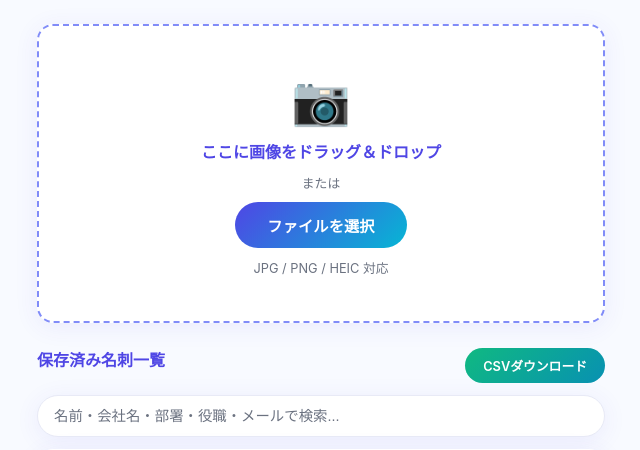
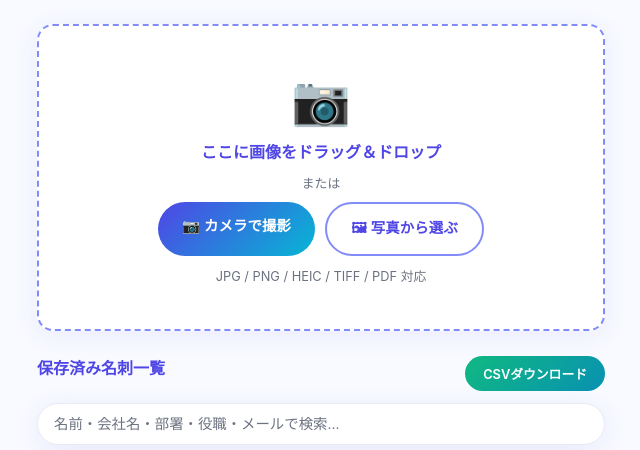
Before and after one commit to ogu0815/meishi-app-, a Flask app: page / in a window 1280 px wide. Shown: the part 211-661 px from the top of the page, without its empty margins (319-959 px from the left). Run offline with Flask 3, Linux system fonts and the light colour scheme; the visitor is signed in with stand-in values (Sample User, id 1); data that the repository does not hold is empty.

Commit message:
TIFF・PDF対応追加

```diff
--- a/app.py
+++ b/app.py
@@ -65,7 +65,7 @@ def login_required(f):
 UPLOAD_FOLDER  = "uploads"
 SAVED_FOLDER   = "uploads/saved"   # 名刺画像の永続保存先
 OUTPUT_CSV     = "meishi_data.csv"
-ALLOWED_EXTENSIONS = {"jpg", "jpeg", "png", "heic", "heif"}
+ALLOWED_EXTENSIONS = {"jpg", "jpeg", "png", "heic", "heif", "tif", "tiff", "pdf"}
 
 app.config["UPLOAD_FOLDER"] = UPLOAD_FOLDER
 os.makedirs(SAVED_FOLDER, exist_ok=True)
@@ -367,16 +367,40 @@ def upload():
     file.save(tmp_path)
 
     try:
-        # 永続保存（HEIC含む全形式をJPGに変換）
-        img = Image.open(tmp_path).convert("RGB")
-        img.save(saved_path, "JPEG", quality=85)
+        all_cards = []
 
-        text  = extract_text(saved_path)  # 変換済みJPGでOCR
-        cards = parse_multiple_cards(text, file.filename)
-        for card in cards:
-            card["画像"] = saved_filename
-        # ※ここでは保存しない。/save エンドポイントで保存する
-        return jsonify({"success": True, "cards": cards, "count": len(cards), "raw_text": text})
+        if ext == "pdf":
+            # PDF：各ページを画像に変換してOCR
+            import fitz  # PyMuPDF
+            pdf = fitz.open(tmp_path)
+            for page_num in range(len(pdf)):
+                page = pdf[page_num]
+                mat = fitz.Matrix(2.0, 2.0)  # 解像度2倍
+                pix = page.get_pixmap(matrix=mat)
+                page_img_id = uuid.uuid4().hex
+                page_saved_filename = f"{page_img_id}.jpg"
+                page_saved_path = os.path.join(SAVED_FOLDER, page_saved_filename)
+                pix.save(page_saved_path)
+
+                text = extract_text(page_saved_path)
+                page_label = f"{file.filename} (P{page_num + 1})"
+                cards = parse_multiple_cards(text, page_label)
+                for card in cards:
+                    card["画像"] = page_saved_filename
+                all_cards.extend(cards)
+            pdf.close()
+        else:
+            # 画像ファイル（JPG / PNG / HEIC / TIFF）
+            img = Image.open(tmp_path).convert("RGB")
+            img.save(saved_path, "JPEG", quality=85)
+            text = extract_text(saved_path)
+            cards = parse_multiple_cards(text, file.filename)
+            for card in cards:
+                card["画像"] = saved_filename
+            all_cards = cards
+
+        return jsonify({"success": True, "cards": all_cards, "count": len(all_cards)})
+
     except Exception as e:
         if os.path.exists(saved_path):
             os.remove(saved_path)
--- a/requirements.txt
+++ b/requirements.txt
@@ -6,3 +6,4 @@ gspread>=6.0.0
 google-auth>=2.0.0
 google-cloud-vision>=3.0.0
 gunicorn>=21.0.0
+PyMuPDF>=1.23.0
--- a/static/style.css
+++ b/static/style.css
@@ -116,18 +116,32 @@ main {
 .drop-text  { font-size: 1rem; font-weight: 700; color: var(--primary); }
 .drop-sub   { font-size: 0.8rem; color: var(--text-muted); }
 
+.file-btn-group {
+  display: flex;
+  gap: 10px;
+  flex-wrap: wrap;
+  justify-content: center;
+}
+
 .file-btn {
   background: linear-gradient(135deg, var(--primary), var(--accent));
   color: #fff;
-  padding: 12px 32px;
+  padding: 12px 24px;
   border-radius: 50px;
-  font-size: 0.95rem;
+  font-size: 0.9rem;
   font-weight: 600;
   cursor: pointer;
   transition: opacity 0.2s, transform 0.15s;
   letter-spacing: 0.01em;
+  white-space: nowrap;
 }
 .file-btn:active { opacity: 0.85; transform: scale(0.97); }
+
+.file-btn-secondary {
+  background: var(--surface);
+  color: var(--primary);
+  border: 2px solid var(--primary-light);
+}
 
 /* ---- プレビューエリア ---- */
 .preview-area {
--- a/templates/index.html
+++ b/templates/index.html
@@ -22,9 +22,13 @@
         <div class="drop-icon">📷</div>
         <p class="drop-text">ここに画像をドラッグ＆ドロップ</p>
         <p class="drop-sub">または</p>
-        <label class="file-btn" for="fileInput">ファイルを選択</label>
-        <input type="file" id="fileInput" accept=".jpg,.jpeg,.png,.heic,.heif" capture="environment" hidden>
-        <p class="drop-sub">JPG / PNG / HEIC 対応</p>
+        <div class="file-btn-group">
+          <label class="file-btn" for="fileInput">📷 カメラで撮影</label>
+          <label class="file-btn file-btn-secondary" for="fileInputLib">🖼 写真から選ぶ</label>
+        </div>
+        <input type="file" id="fileInput" accept="image/*" capture="environment" hidden>
+        <input type="file" id="fileInputLib" accept=".jpg,.jpeg,.png,.heic,.heif,.tif,.tiff,.pdf,image/*" hidden>
+        <p class="drop-sub">JPG / PNG / HEIC / TIFF / PDF 対応</p>
       </div>
 
       <!-- プレビュー -->
@@ -142,6 +146,7 @@
 
     // ---- アップロード ----
     fileInput.addEventListener("change", e => showPreview(e.target.files[0]));
+    document.getElementById("fileInputLib").addEventListener("change", e => showPreview(e.target.files[0]));
 
     dropZone.addEventListener("dragover", e => { e.preventDefault(); dropZone.classList.add("drag-over"); });
     dropZone.addEventListener("dragleave", () => dropZone.classList.remove("drag-over"));
```
Also changed, not shown: 3 other files.
